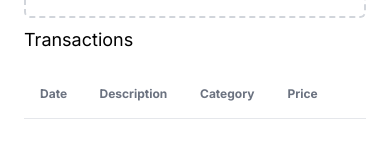
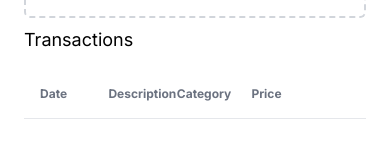
Before and after one commit to alexbgh1/expenses, a Next.js app: page / in a window 390 px wide. Shown: the part 186-344 px from the top of the page. Built offline with nearby package versions, Linux system fonts and the light colour scheme.

Commit message:
[fix]: Badge accept undefined category and table is responsive

```diff
--- a/src/app/components/Badge.tsx
+++ b/src/app/components/Badge.tsx
@@ -6,7 +6,10 @@ interface BadgeProps {
   text: Category;
 }
 const Badge = ({ emoji, text }: BadgeProps) => {
-  const className = CATEGORY_COLORS[text].className || "";
+  console.log("CATEGORY_COLORS", CATEGORY_COLORS[text]);
+  const className =
+    CATEGORY_COLORS[text]?.className ||
+    "bg-gray-100 text-gray-800 text-xs font-medium rounded-full dark:bg-gray-700 dark:text-gray-300";
   return (
     <div className={`capitalize rounded-full px-2 py-1 flex w-min ${className}`}>
       {emoji && <span className="mr-1">{emoji}</span>}
--- a/src/app/components/Table/TableTransactions.tsx
+++ b/src/app/components/Table/TableTransactions.tsx
@@ -1,5 +1,6 @@
 import { MoreVerticalIcon } from "@/app/icons/icons";
 import Badge from "../Badge";
+import { FILE_HEADERS } from "@/app/constants/file";
 
 interface TableTransactionsProps {
   transactions: any[];
@@ -7,13 +8,15 @@ interface TableTransactionsProps {
 
 const TableTransactions = ({ transactions }: TableTransactionsProps) => {
   return (
-    <table className="w-full text-sm text-left rtl:text-right text-gray-500">
+    <table className="table-fixed w-full text-sm text-left rtl:text-right text-gray-500">
       <thead className="text-xs font-light hover:bg-gray-50">
         <tr className="border-b transition-colors">
-          <th className="h-12 px-4 py-2">Date</th>
-          <th className="h-12 px-4 py-2">Description</th>
-          <th className="h-12 px-4 py-2">Category</th>
-          <th className="text-right h-12 px-4 py-2">Price</th>
+          {FILE_HEADERS.slice(0, FILE_HEADERS.length - 1).map((header, index) => (
+            <th key={index} className="capitalize h-12 px-4 py-2">
+              {header}
+            </th>
+          ))}
+          <th className="text-right h-12 px-4 capitalize py-2">{FILE_HEADERS[FILE_HEADERS.length - 1]}</th>
           <th className="h-12 px-4 py-2">
             <span className="sr-only">Actions</span>
           </th>
@@ -23,7 +26,9 @@ const TableTransactions = ({ transactions }: TableTransactionsProps) => {
         {transactions.map((transaction, index) => (
           <tr key={index} className="text-gray-700 hover:bg-gray-50 border-b transition-colors">
             <td className="px-4 py-2">{transaction.date}</td>
-            <td className="px-4 py-2">{transaction.description}</td>
+            <td className="px-4 py-2">
+              {transaction.description.charAt(0).toUpperCase() + transaction.description.slice(1)}
+            </td>
             <td className="px-4 py-2">
               <Badge emoji={transaction.categoryEmoji} text={transaction.category} />
             </td>
--- a/src/app/constants/categories.ts
+++ b/src/app/constants/categories.ts
@@ -38,7 +38,7 @@ const EMOJI_BASED_ON_CATEGORY: Record<Category, string> = {
   health: "🏥",
   entertainment: "🎉",
   subscription: "💳",
-  other: "❓",
+  other: "🤷",
 };
 
 export { CATEGORY_COLORS, EMOJI_BASED_ON_CATEGORY };
--- a/src/app/page.tsx
+++ b/src/app/page.tsx
@@ -33,7 +33,7 @@ export default function Home() {
         <NavigationMain />
         <div className="flex-1 p-6 h-full overflow-y-auto">
           <div>
-            <DragAndDropFile acceptedTypes={["csv"]} setFile={setFile} />
+            <DragAndDropFile acceptedTypes={["csv", "txt"]} setFile={setFile} />
           </div>
           <h1 className="pt-2 pb-4 text-lg">Transactions</h1>
           <TableTransactions transactions={transactions} />
```
